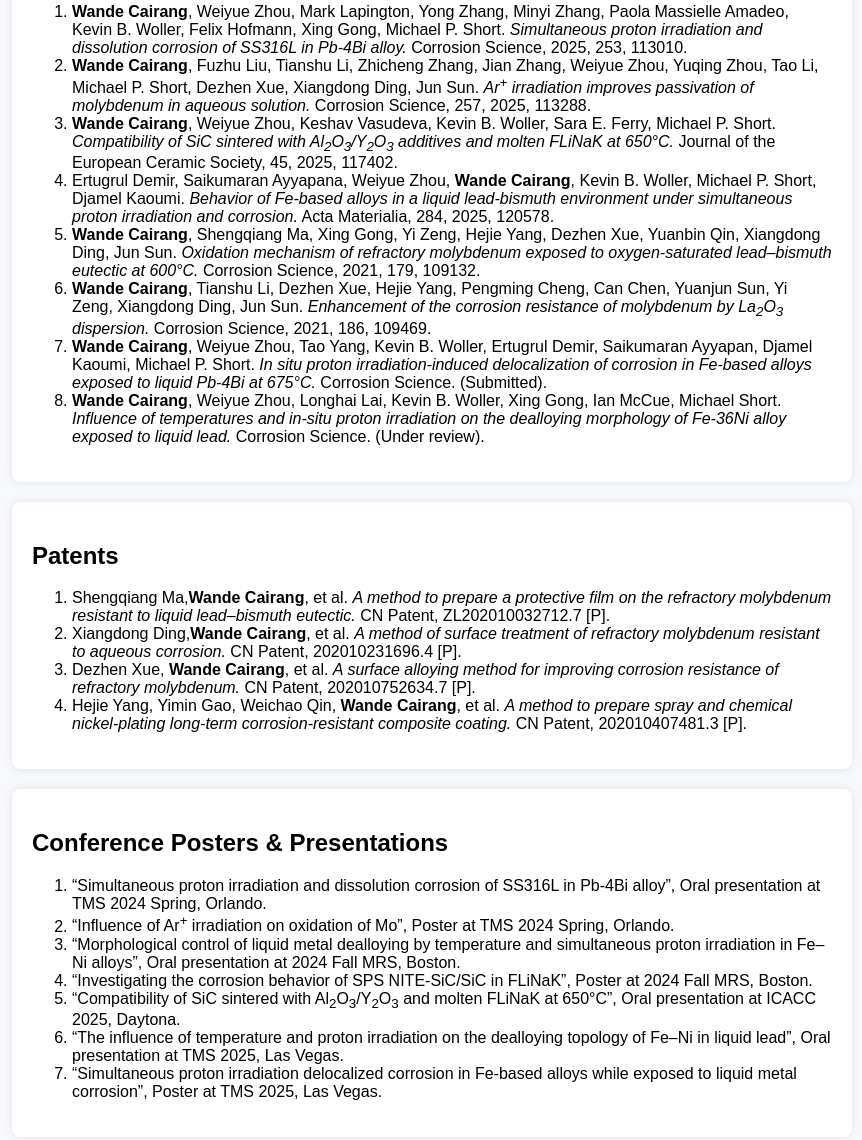
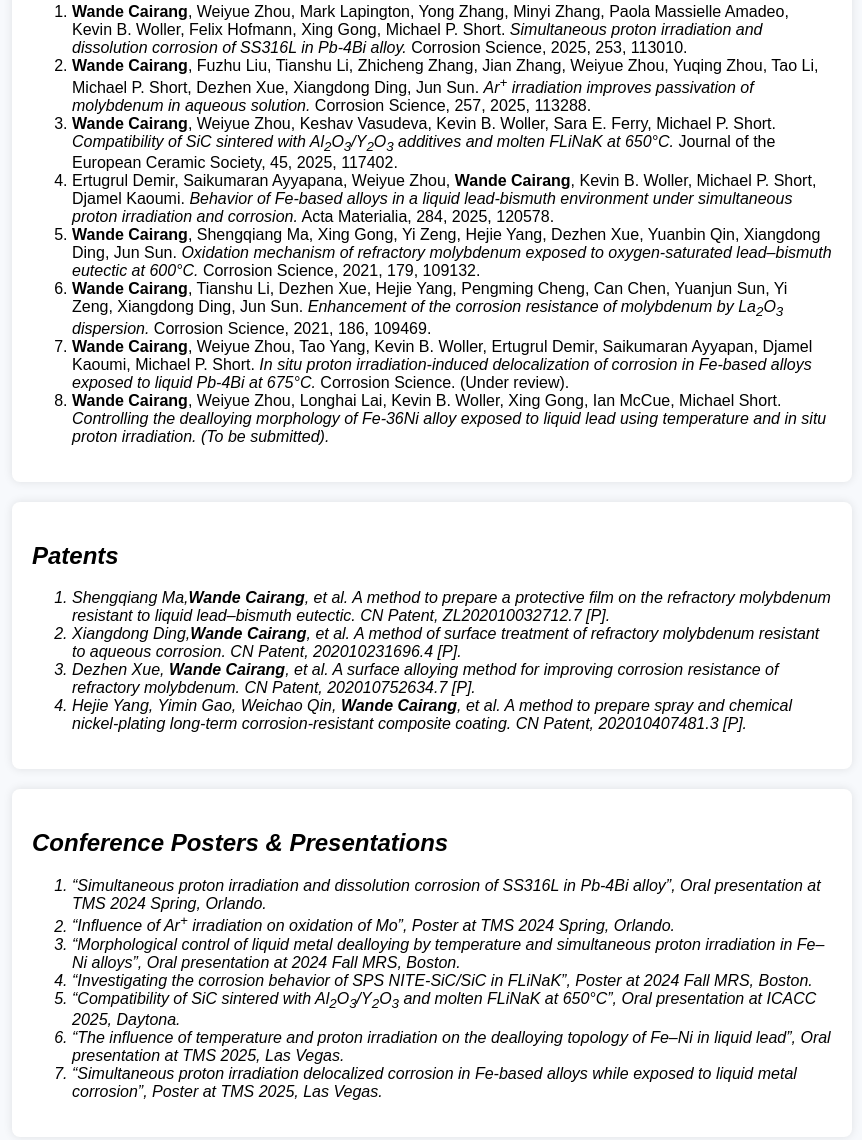
Before and after one commit to Wandecairang/wandecairang.github.io, a plain HTML site: page index.html in a window 1280 px wide. Shown: the part 1404-2544 px from the top of the page, without its empty margins (208-1070 px from the left). Drawn offline with Linux system fonts and the light colour scheme.

Commit message:
Update publication status in index.html

```diff
--- a/index.html
+++ b/index.html
@@ -113,12 +113,11 @@
       <strong>Wande Cairang</strong>, Weiyue Zhou, Tao Yang, Kevin B. Woller, Ertugrul Demir, Saikumaran Ayyapan,
       Djamel Kaoumi, Michael P. Short.
       <em>In situ proton irradiation-induced delocalization of corrosion in Fe-based alloys exposed to liquid Pb-4Bi at 675°C.</em>
-      Corrosion Science. (Submitted).
+      Corrosion Science. (Under review).
     </li>
     <li>
       <strong>Wande Cairang</strong>, Weiyue Zhou, Longhai Lai, Kevin B. Woller, Xing Gong, Ian McCue, Michael Short.
-      <em>Influence of temperatures and in-situ proton irradiation on the dealloying morphology of Fe-36Ni alloy exposed to liquid lead.</em>
-      Corrosion Science. (Under review).
+      <em>Controlling the dealloying morphology of Fe-36Ni alloy exposed to liquid lead using temperature and in situ proton irradiation. (To be submitted).
     </li>
   </ol>
 </section>
```
